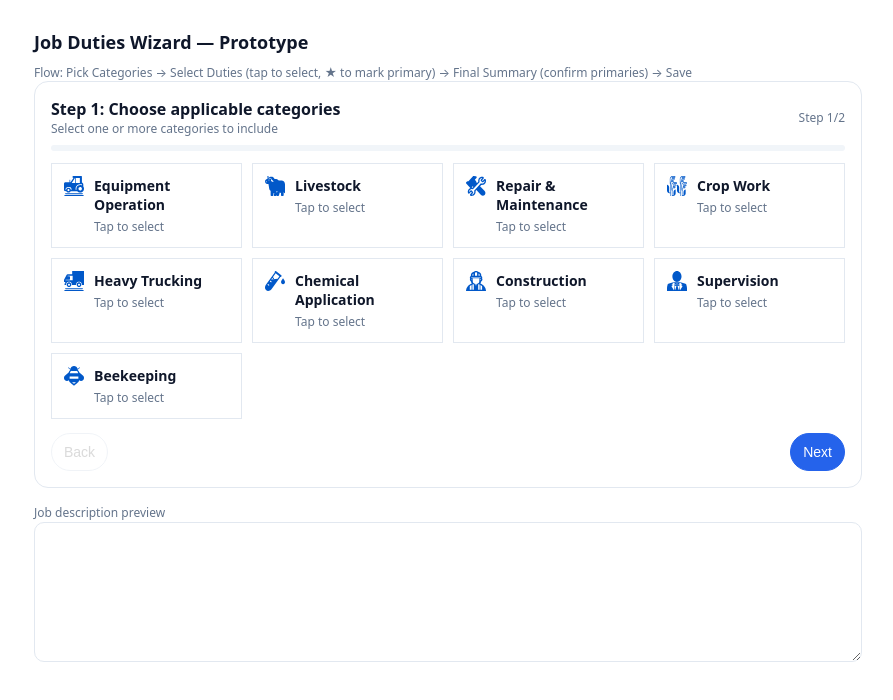
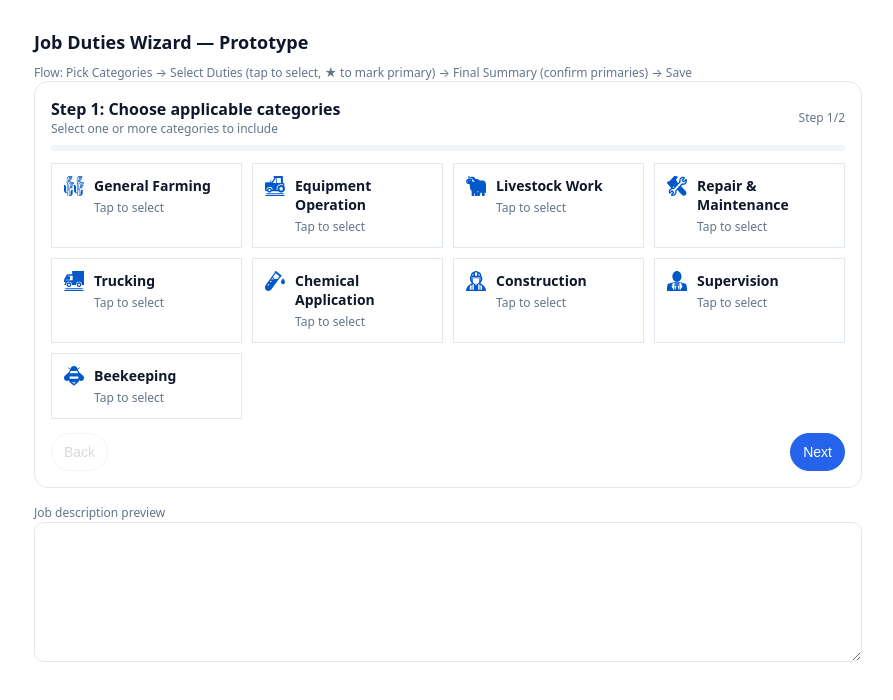
Before and after one commit to AlexTarian/job-description-builder-widget, a plain HTML site: page index.html in a window 1280 px wide. Shown: the whole page, without its empty margins (192-1085 px from the left). Drawn offline with Linux system fonts and the light colour scheme.

Commit message:
Update index.html

```diff
--- a/index.html
+++ b/index.html
@@ -122,11 +122,11 @@
     const state = {
       flow: 'categories', // 'categories' | 'duties' | 'summary'
       categories: [
+        { key:'farmer', label:'General Farming', icon:'🌾' },
         { key:'equipment', label:'Equipment Operation', icon:'🚜' },
-        { key:'livestock', label:'Livestock', icon:'🐄' },
+        { key:'livestock', label:'Livestock Work', icon:'🐄' },
         { key:'maintenance', label:'Repair & Maintenance', icon:'🛠️' },
-        { key:'farmer', label:'Crop Work', icon:'🌾' },
-        { key:'trucking', label:'Heavy Trucking', icon:'🚚' },
+        { key:'trucking', label:'Trucking', icon:'🚚' },
         { key:'chemical', label:'Chemical Application', icon:'🧪' },
         { key:'construction', label:'Construction', icon:'👷' },
         { key:'supervisor', label:'Supervision', icon:'🧑‍💼' },
@@ -191,9 +191,8 @@
     const debounce = (fn, wait=300)=>{ let t; const d=(...a)=>{ clearTimeout(t); t=setTimeout(()=>fn(...a), wait); }; d.flush=(...a)=>{ clearTimeout(t); fn(...a); }; return d; };
 
     // --- Icon base and helper ---
-    const ICON_BASE = (()=>{
-      return new URL('./assets/icons/', location.href).href;
-    })();
+    const ICON_BASE = 'https://AlexTarian.github.io/job-description-builder-widget/assets/icons/';
+
 
     function iconUrlFor(catKey){
       return ICON_BASE.replace(/\/+$/,'/') + encodeURIComponent(catKey) + '.svg';
@@ -418,7 +417,6 @@
               <button class="btn x" type="button" aria-label="Remove duty">×</button>
             </div>
           `;
-          tile.onclick = ()=>{ toggleDuty(it.cat, it); renderSummary(); };
           tile.querySelector('.star').onclick = (e)=>{ e.stopPropagation(); togglePrimary(it.cat, it); renderSummary(); };
           tile.querySelector('.btn.x').onclick = (e)=>{
             e.stopPropagation();
```
